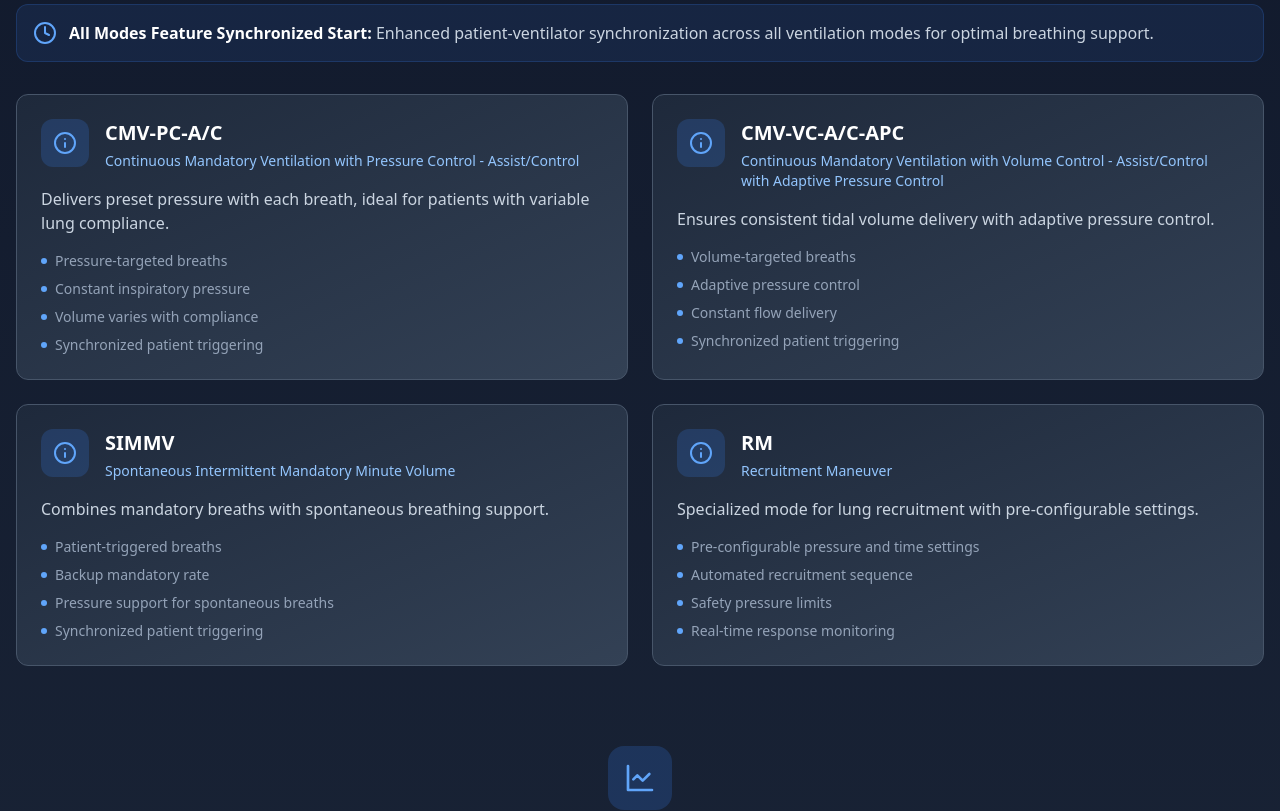
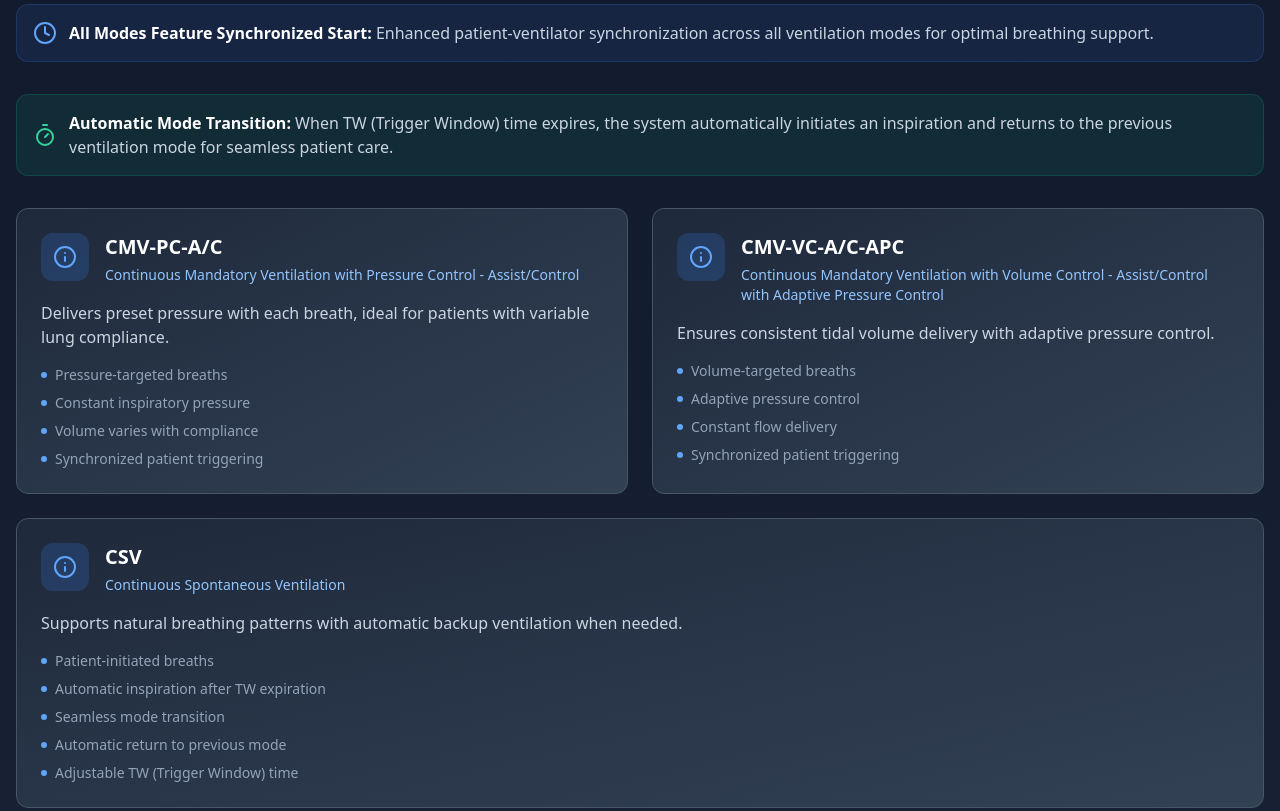
Before and after one commit to AgnusSOCO/agnusventilator.com, a React (Vite) app: page / in a window 1280 px wide. Shown: the part 2360-3171 px from the top of the page. Built offline with nearby package versions, Linux system fonts and the light colour scheme.

Commit message:
Update VentilationModes.tsx

```diff
--- a/src/components/TechnicalSpecs/VentilationModes.tsx
+++ b/src/components/TechnicalSpecs/VentilationModes.tsx
@@ -1,5 +1,5 @@
 import React from 'react';
-import { Wind, Info, Clock } from 'lucide-react';
+import { Wind, Info, Clock, Timer } from 'lucide-react';
 import SectionHeader from './SectionHeader';
 
 const modes = [
@@ -25,6 +25,19 @@ const modes = [
       'Adaptive pressure control',
       'Constant flow delivery',
       'Synchronized patient triggering'
+    ]
+  },
+  {
+    id: 'csv',
+    name: 'CSV',
+    fullName: 'Continuous Spontaneous Ventilation',
+    description: 'Supports natural breathing patterns with automatic backup ventilation when needed.',
+    features: [
+      'Patient-initiated breaths',
+      'Automatic inspiration after TW expiration',
+      'Seamless mode transition',
+      'Automatic return to previous mode',
+      'Adjustable TW (Trigger Window) time'
     ]
   },
   {
@@ -71,11 +84,22 @@ const VentilationModes = () => {
         </p>
       </div>
 
+      {/* TW Time Notice */}
+      <div className="mb-8 bg-emerald-500/10 border border-emerald-500/20 rounded-xl p-4 flex items-center gap-3">
+        <Timer className="w-6 h-6 text-emerald-400 flex-shrink-0" />
+        <div className="text-slate-300">
+          <span className="font-semibold text-white">Automatic Mode Transition:</span>
+          {' '}When TW (Trigger Window) time expires, the system automatically initiates an inspiration and returns to the previous ventilation mode for seamless patient care.
+        </div>
+      </div>
+
       <div className="grid md:grid-cols-2 gap-6">
         {modes.map((mode) => (
           <div
             key={mode.id}
-            className="bg-gradient-to-br from-slate-800 to-slate-700 rounded-xl p-6 border border-slate-600 hover:border-blue-500/30 transition-all group"
+            className={`bg-gradient-to-br from-slate-800 to-slate-700 rounded-xl p-6 border border-slate-600 hover:border-blue-500/30 transition-all group ${
+              mode.id === 'csv' ? 'md:col-span-2' : ''
+            }`}
           >
             <div className="flex items-start gap-4 mb-4">
               <div className="p-3 bg-blue-500/20 rounded-xl">
```
